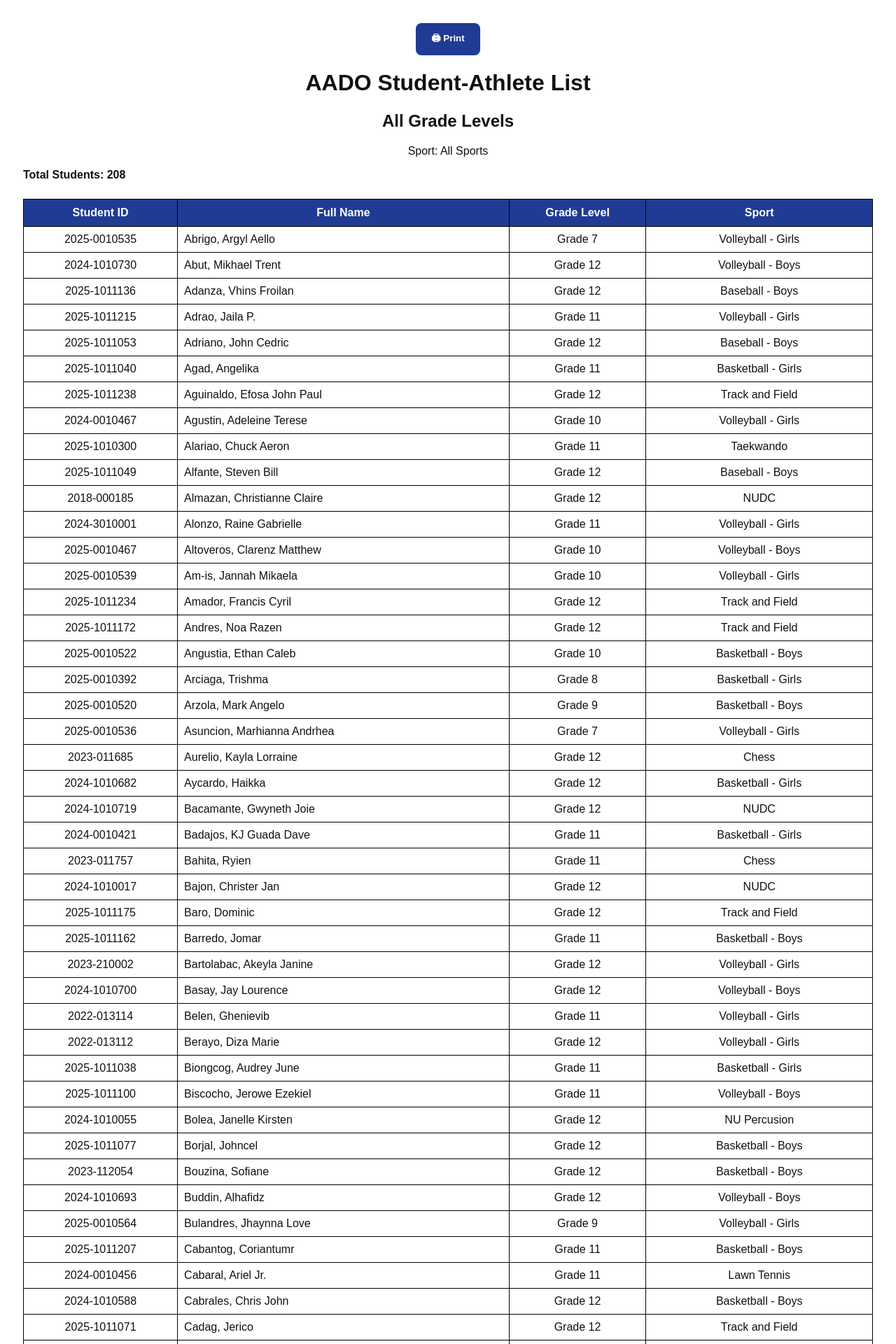
After one commit to villacarlosmathias/aado-athlete-monitoring, a Flask app: page /print_students in a window 1280 px wide. The commit adds this page. Shown: the top 1920 px of the page at 70% size. Run offline with Flask 3, Linux system fonts and the light colour scheme; the visitor is signed in with stand-in values (Sample User, id 1); parts of the project's set-up code (start-up, migrations or seed data) failed here and were passed over.

Commit message:
Add printable student list report

```diff
--- a/app.py
+++ b/app.py
@@ -1960,5 +1960,44 @@ def delete_sport(sport_id):
 init_users_table()
 init_sports_table()
 
+@app.route("/print_students")
+def print_students():
+
+    df = load_data()
+    df = filter_data_by_role(df)
+
+    grade_level = request.args.get("grade_level", "")
+    sport = request.args.get("sport", "")
+
+    if grade_level:
+        df = df[
+            df["Grade Level"].astype(str) == grade_level
+        ]
+
+    if sport:
+        df = df[
+            df["Sports Events"].astype(str) == sport
+        ]
+
+    students = (
+        df[
+            [
+                "Student ID",
+                "Full Name",
+                "Grade Level",
+                "Sports Events"
+            ]
+        ]
+        .drop_duplicates()
+        .sort_values("Full Name")
+    )
+
+    return render_template(
+        "print_students.html",
+        students=students.to_dict("records"),
+        grade_level=grade_level,
+        sport=sport
+    )
+
 if __name__ == "__main__":
     app.run(host="0.0.0.0", port=5050, debug=True)
--- /dev/null
+++ b/templates/print_students.html
@@ -0,0 +1,123 @@
+<!DOCTYPE html>
+<html>
+<head>
+    <title>Student List Report</title>
+
+    <style>
+        body {
+            font-family: Arial, Helvetica, sans-serif;
+            padding: 25px;
+            color: #111;
+        }
+
+        h1, h2, p {
+            text-align: center;
+        }
+
+        .top-actions {
+            text-align: center;
+            margin-bottom: 20px;
+        }
+
+        button {
+            background: #1f3b93;
+            color: white;
+            border: none;
+            padding: 12px 22px;
+            border-radius: 8px;
+            font-weight: bold;
+            cursor: pointer;
+        }
+
+        table {
+            width: 100%;
+            border-collapse: collapse;
+            margin-top: 25px;
+        }
+
+        th {
+            background: #1f3b93;
+            color: white;
+            padding: 10px;
+            border: 1px solid #000;
+        }
+
+        td {
+            padding: 9px;
+            border: 1px solid #000;
+        }
+
+        td:nth-child(1),
+        td:nth-child(3),
+        td:nth-child(4) {
+            text-align: center;
+        }
+
+        .summary {
+            margin-top: 15px;
+            text-align: left;
+            font-weight: bold;
+        }
+
+        @media print {
+            .no-print {
+                display: none;
+            }
+
+            body {
+                padding: 10px;
+            }
+        }
+    </style>
+</head>
+
+<body>
+
+<div class="no-print top-actions">
+    <button onclick="window.print()">
+        🖨 Print
+    </button>
+</div>
+
+<h1>AADO Student-Athlete List</h1>
+
+<h2>
+    {% if grade_level %}
+        {{ grade_level }}
+    {% else %}
+        All Grade Levels
+    {% endif %}
+</h2>
+
+<p>
+    {% if sport %}
+        Sport: {{ sport }}
+    {% else %}
+        Sport: All Sports
+    {% endif %}
+</p>
+
+<p class="summary">
+    Total Students: {{ students|length }}
+</p>
+
+<table>
+    <tr>
+        <th>Student ID</th>
+        <th>Full Name</th>
+        <th>Grade Level</th>
+        <th>Sport</th>
+    </tr>
+
+    {% for student in students %}
+    <tr>
+        <td>{{ student["Student ID"] }}</td>
+        <td>{{ student["Full Name"] }}</td>
+        <td>{{ student["Grade Level"] }}</td>
+        <td>{{ student["Sports Events"] }}</td>
+    </tr>
+    {% endfor %}
+</table>
+
+</body>
+</html>
```
Also changed, not shown: templates/reports.html (+41 -15 lines).
